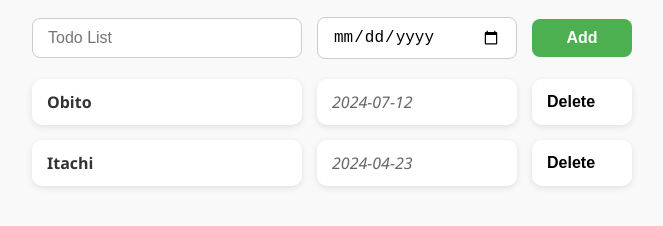
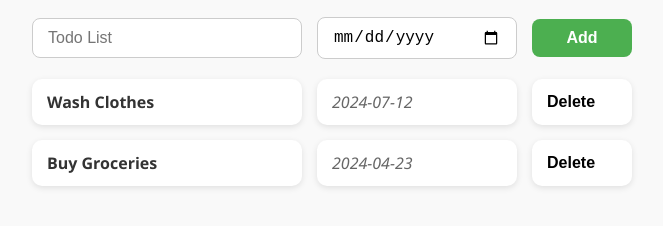
Before and after one commit to arivazhagan-ra/Simple-Todo-List, a plain HTML site: page Todo/index.html in a window 1280 px wide. Shown: the part 106-332 px from the top of the page, without its empty margins (308-971 px from the left). Drawn offline with Linux system fonts and the light colour scheme.

Commit message:
Update index.html

```diff
--- a/Todo/index.html
+++ b/Todo/index.html
@@ -123,8 +123,8 @@
     <div class="result"></div>
     <script>
         let todoList = [
-            { name: 'Obito', dueDate: '2024-07-12' },
-            { name: 'Itachi', dueDate: '2024-04-23' }
+            { name: 'Wash Clothes', dueDate: '2024-07-12' },
+            { name: 'Buy Groceries', dueDate: '2024-04-23' }
         ];
 
         todof();
```
